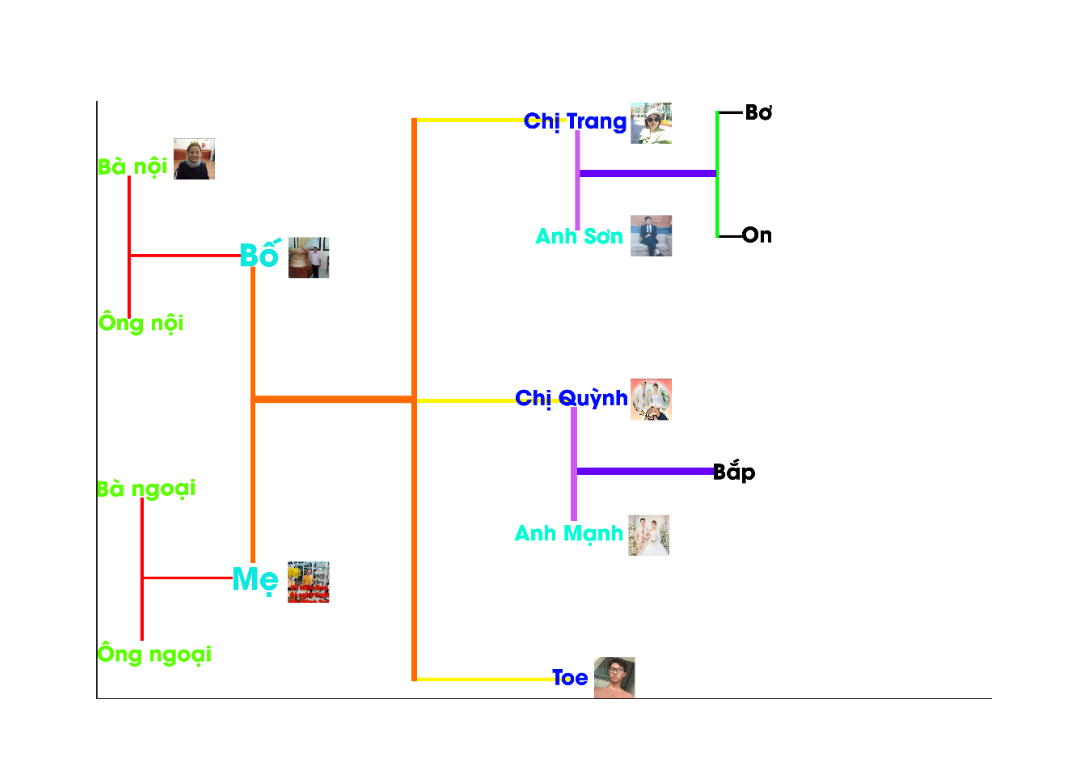
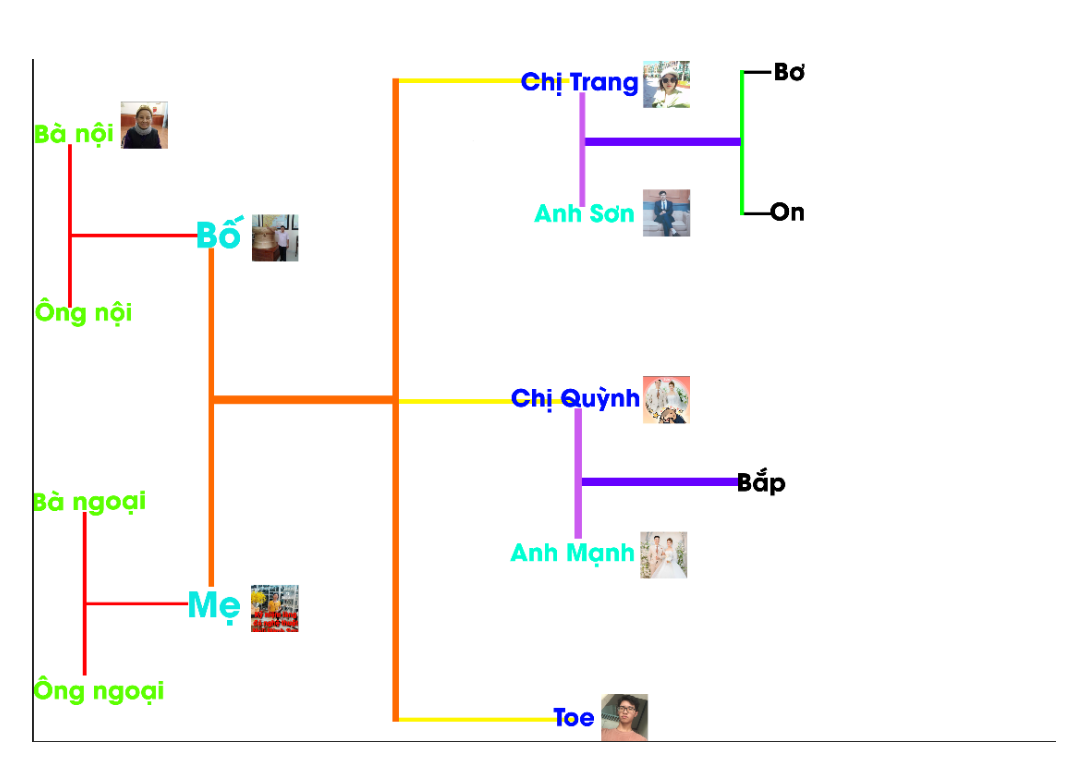
Before and after one commit to zettezet/family-hoangductue, a plain HTML site: page index.html in a window 1280 px wide. Shown: the whole page, without its empty margins (96-1183 px from the left). Drawn offline with Linux system fonts and the light colour scheme.

Commit message:
Initial commit

```diff
--- a/index.html
+++ b/index.html
@@ -11,7 +11,7 @@
     }
     body {
       background-image: url('zet.png'); /* đường dẫn đúng */
-      background-size: 70%;        /* Ảnh chiếm 80% kích thước */
+      background-size: 80%;        /* Ảnh chiếm 80% kích thước */
       background-repeat: no-repeat;
       background-position: center;
       background-attachment: fixed;
```
